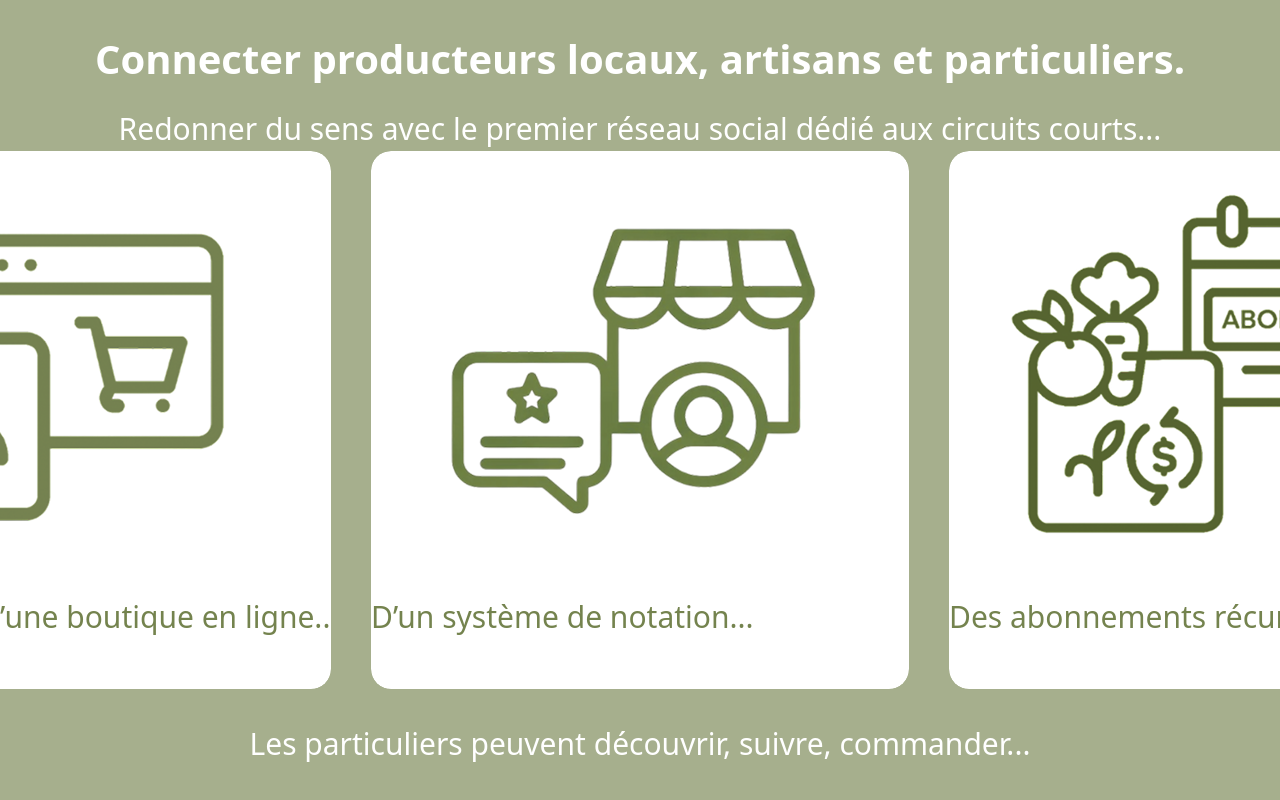
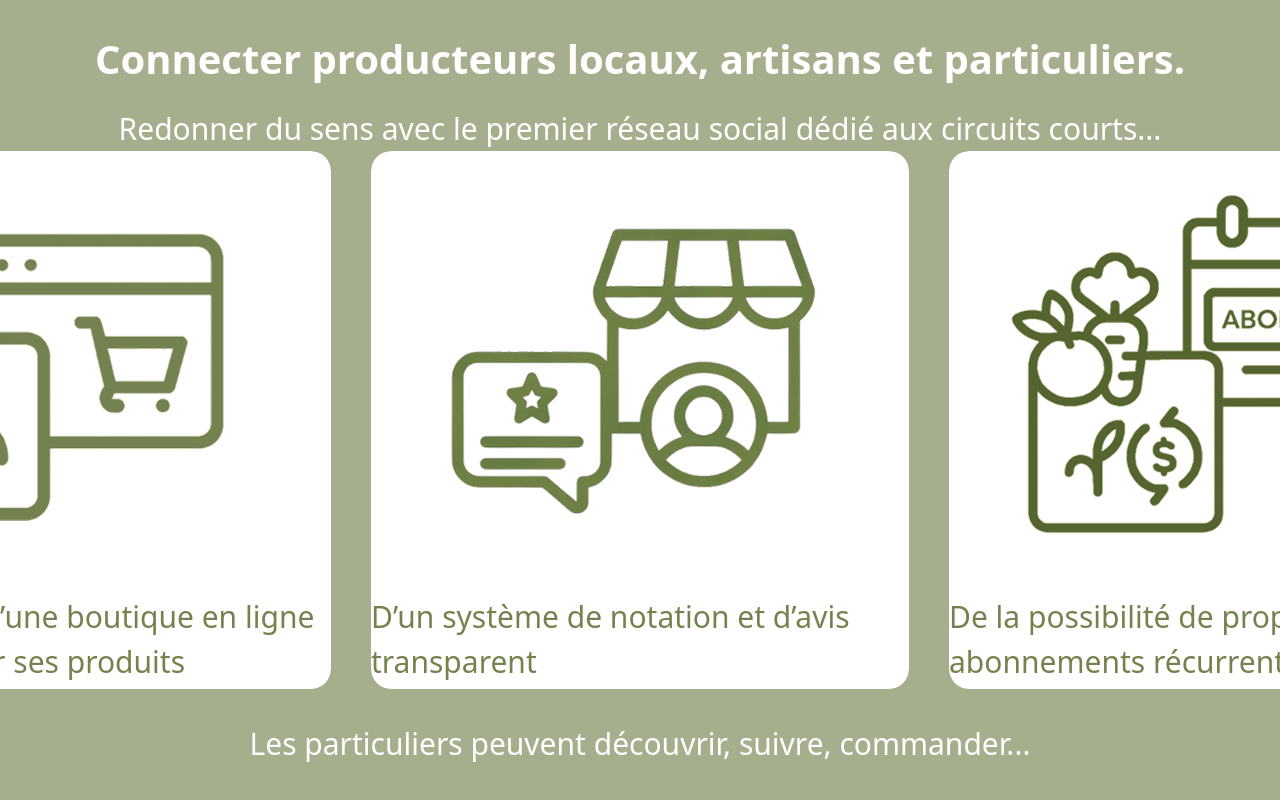
Before and after one commit to j3r3mC/anku-financement, a plain HTML site: page index.html in a window 1280 px wide. Shown: the part 2380-3180 px from the top of the page. Drawn offline with Linux system fonts and the light colour scheme.

```diff
--- a/index.html
+++ b/index.html
@@ -88,9 +88,9 @@
       <h2>Connecter producteurs locaux, artisans et particuliers.</h2>
       <p>Redonner du sens avec le premier réseau social dédié aux circuits courts...</p>
       <div class="card-container">
-        <div class="card"><img src="assets/images/profil.png" alt="Icône profil"><p>D’un profil et d’une boutique en ligne..</p></div>
-        <div class="card"><img src="assets/images/social.png" alt="Icône social"><p>D’un système de notation...</p></div>
-        <div class="card"><img src="assets/images/abonnements.png" alt="Icône abonnements"><p>Des abonnements récurrents...</p></div>
+        <div class="card"><img src="assets/images/profil.png" alt="Icône profil"><p>D’un profil et d’une boutique en ligne pour présenter ses produits</p></div>
+        <div class="card"><img src="assets/images/social.png" alt="Icône social"><p>D’un système de notation et d’avis transparent</p></div>
+        <div class="card"><img src="assets/images/abonnements.png" alt="Icône abonnements"><p>De la possibilité de proposer des abonnements récurrents </p></div>
       </div>
       <p>Les particuliers peuvent découvrir, suivre, commander...</p>
     </section>
```
